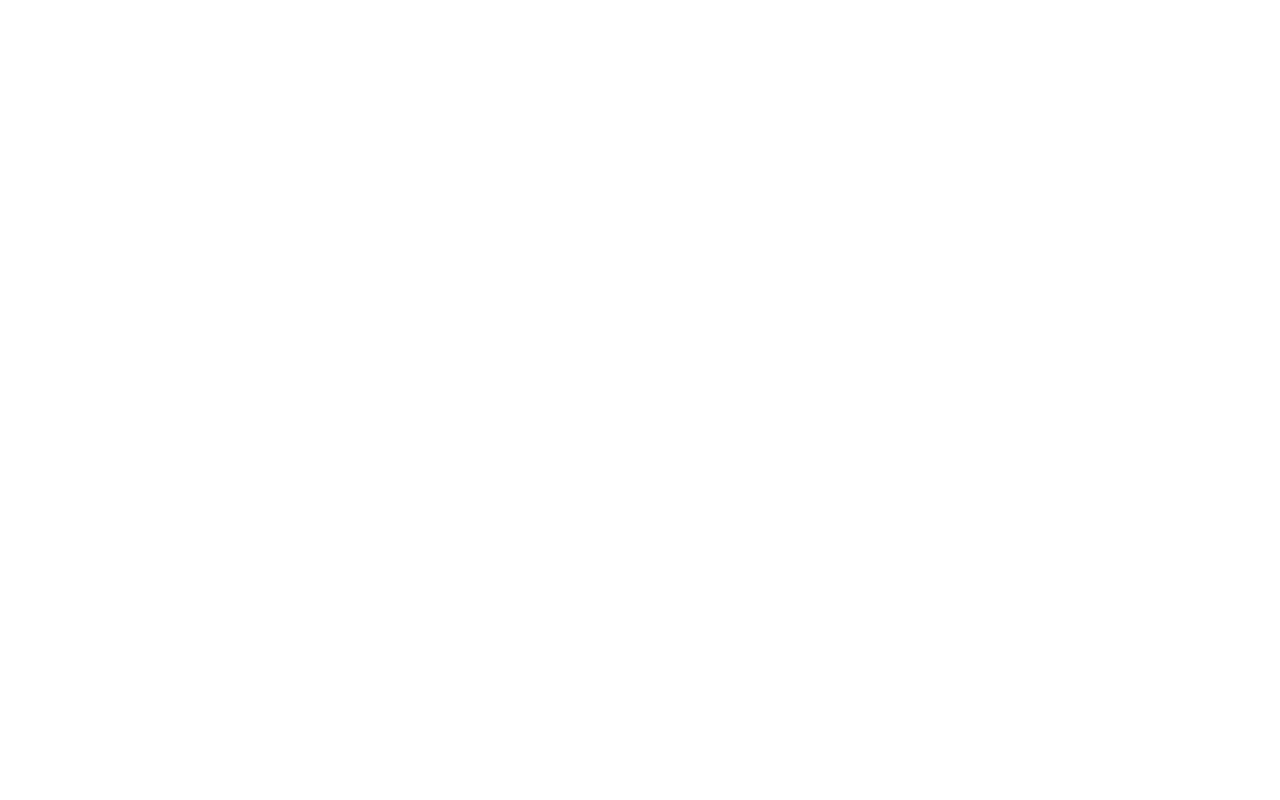
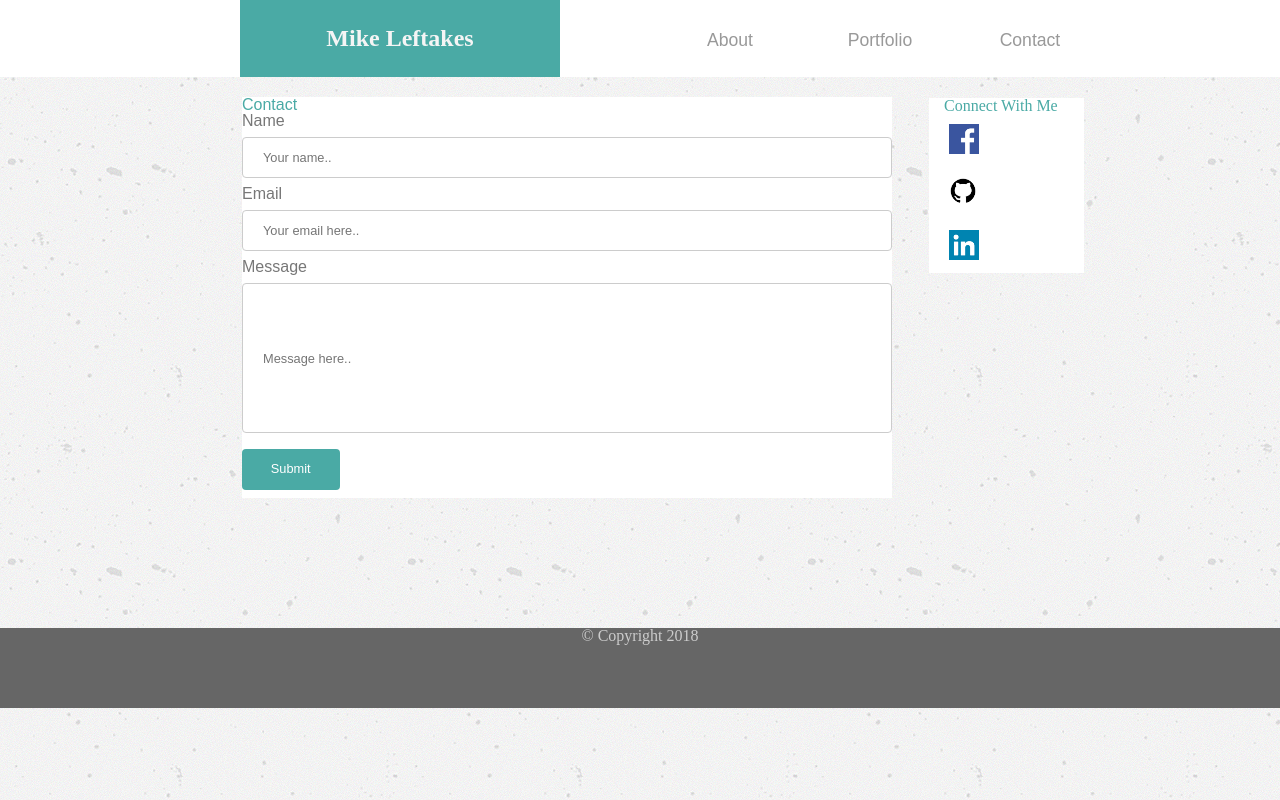
Before and after one commit to mleftakes/Bootstrap-Portfolio, a plain HTML site: page contact.html in a window 1280 px wide. Drawn offline with nearby package versions, Linux system fonts and the light colour scheme.

Commit message:
friday files

```diff
--- a/assets/css/style.css
+++ b/assets/css/style.css
@@ -38,7 +38,7 @@ body {
 } */
 
 body {
-    background-image: url("concrete-texture.png");
+    background-image: url("../images/concrete-texture.png");
 }
 
 .container-fluid {
@@ -107,20 +107,20 @@ h1 {
     padding-bottom: 40px;
     margin-bottom: 20px;
 }
-img {
+/* img {
     display: block;
     margin-left: auto;
     margin-right: auto;
     width: 40%;
 
-}
+} */
 
 ul {
     list-style-type: none;
 }
 h2 {
-    font-size: 1.3em;
     padding-bottom: 25px;
+    font-size: 20px;
 }
 
 header {
@@ -196,22 +196,24 @@ header {
     max-width: 100%;
 }
 
-/* The following styles are specific to the portfolio page */
-/* .icon {
+.image-wrapper {
     position: relative;
-    margin: 5px 5px 5px 5px;
-    cursor: pointer;
-    transition: all .8s ease;
-} */
-/* Make thumbnail larger when hovered. */
-/* .icon:hover {
-    transform: scale(1.3);
-} */
+    width: 250px;
+    float: left;
+}
 
-/* .icon img { */
-    /* max-width: 270px; */
-    /* max-width: 100%;
-} */
+.image-wrapper p {
+    position: absolute;
+    bottom: 0;
+    left: 0;
+    padding-top: 10px;
+    padding-bottom: 10px;
+    border: 1px solid #FFF;
+    width: 250px;
+    color: #FFF;
+    background-color: #4aaaa5;
+    text-align: center;
+}
 
 .left {
     float: left;
@@ -261,12 +263,12 @@ input {
     padding: 8px 16px 8px 16px;
     cursor: pointer;
 }
-/* The following styles are for the sidebar on the right that is on all pages. */
+
 #sideBar {
     background-color: white;
     float: right;
     margin-bottom: 50px;
-    width: 175px;
+    width: 155px;
     margin-right: 10%;
     margin-top: 20px;
 }
@@ -349,11 +351,56 @@ footer {
 /* Content displayed in the main box to the left of the screen. */
 #mainContent {
     width: 100%;
-    padding: 40px 30px 40px 30px;
     margin-bottom: 50px;
     background-color: white;
     float: left;
     font-family: 'Arial', 'Helvetica Neue', Helvetica, sans-serif;
     color: #777777;
     margin-top: 20px;
+    width: 650px;
+    margin-left: 20%;
 }
+
+.icon {
+    width: 50px;
+    height: 50px;
+    margin-left: 10px;
+    margin-right: 10px;
+    padding: 10px;
+}
+
+input[type=text], select {
+    width: 100%;
+    padding: 12px 20px;
+    margin: 8px 0;
+    display: inline-block;
+    border: 1px solid #ccc;
+    border-radius: 4px;
+    box-sizing: border-box;
+}
+
+input[type=submit] {
+    width: 15%;
+    background-color: #4aaaa5;
+    color: white;
+    padding: 14px 20px;
+    margin: 8px 0;
+    border: none;
+    border-radius: 4px;
+    cursor: pointer;
+}
+
+input[type=message], select {
+    width: 100%;
+    padding: 12px 20px;
+    margin: 8px 0;
+    display: inline-block;
+    border: 1px solid #ccc;
+    border-radius: 4px;
+    box-sizing: border-box;
+    height: 150px;
+}
+
+input[type=submit]:hover {
+    background-color: #45a049;
+}
--- a/contact.html
+++ b/contact.html
@@ -0,0 +1,181 @@
+<!DOCTYPE html>
+<html lang="en">
+
+<head>
+    <meta charset="UTF-8">
+    <meta name="viewport" content="width=device-width, initial-scale=1.0">
+    <meta http-equiv="X-UA-Compatible" content="ie=edge">
+    <title>Portfolio</title>
+
+    <link rel="stylesheet" href="https://maxcdn.bootstrapcdn.com/bootstrap/4.0.0/css/bootstrap.min.css" integrity="sha384-Gn5384xqQ1aoWXA+058RXPxPg6fy4IWvTNh0E263XmFcJlSAwiGgFAW/dAiS6JXm"
+        crossorigin="anonymous">
+
+
+    <link rel="stylesheet" href="assets/css/style.css">
+    <link rel="stylesheet" href="assets/css/reset.css">
+
+</head>
+
+
+<body>
+
+    <header>
+        <section class="container-fluid">
+            <div class="row">
+                <div class="col-md-1 col-sm-auto"></div>
+                <div class="col-md-4 col-sm-12" id="myName">
+                    Mike Leftakes
+                </div>
+                <div class="col-md-1 col-sm-auto"></div>
+                <nav class="col-md-6 col-sm-12">
+                    <div class="container">
+                        <div class="row">
+                            <div class="navButton col" id="aboutButton">
+                                <a href="about.html">About</a>
+                            </div>
+                            <div class="navButton col" id="portButton">
+                                <a href="portfolio.html">Portfolio</a>
+                            </div>
+                            <div class="navButton col" id="contactButton">
+                                <a href="contact.html">Contact</a>
+                            </div>
+                        </div>
+                    </div>
+                </nav>
+            </div>
+        </section>
+    </header>
+
+
+    <!-- <nav class="navbar navbar-default">
+    <div class="container-fluid">
+
+        <div class="navbar-header">
+            <a href="#">Mike</a>
+        </div>
+
+        <ul class="nav navbar-nav navbar-right">
+            <li>
+                <a href="#">About</a>
+            </li>
+            <li>
+                <a href="#">Contact</a>
+            </li>
+            <li>
+                <a href="#">Portfolio</a>
+            </li>
+
+        </ul>
+    </div>
+
+    </div>
+
+</nav> -->
+
+    <!-- <div class="container-fluid">
+        <h1>About Me</h1>
+        <p>Resize the browser window to see the effect.</p>
+        <p>The columns will automatically stack on top of each other when the screen is less than 768px wide.</p>
+        <div class="row">
+          <div class="col-md-6">
+                <img src="https://media.licdn.com/dms/image/C4E03AQEl3QICBIepeQ/profile-displayphoto-shrink_200_200/0?e=1526688000&v=alpha&t=O_ZUADxKR6jB-AxgHqWar84hwZzKvnc0vFlYY1lg6Ac">
+            </div>
+          <div class="col-md-4">
+                <p>Lorem, ipsum dolor sit amet consectetur adipisicing elit. Dolor repudiandae esse in facilis nam, culpa, aspernatur maiores recusandae harum quaerat magni! Neque vero sed, voluptatum deserunt eveniet officiis quisquam nesciunt?</p>
+
+                <p>Lorem ipsum dolor sit amet consectetur adipisicing elit. Et natus corporis architecto perspiciatis, nam unde nulla temporibus, iste iusto inventore debitis laboriosam dicta quasi hic? Neque perferendis ad ratione qui?</p>
+
+                <p>Lorem, ipsum dolor sit amet consectetur adipisicing elit. Animi, tempore hic voluptatibus qui nobis non, obcaecati earum assumenda esse error ipsa perferendis sint eaque? Possimus fugit unde aperiam eveniet odio.</p>
+
+            </div>
+            </div>
+
+            <div class="col-md-4">
+                    <div class="panel panel-default">
+                      <div class="panel-heading">
+                        <h3 class="panel-title">Panel</h3>
+                      </div>
+                      <div class="panel-body">
+                        Panel content
+                      </div>
+                    </div>
+                  </div>
+                </div>
+              </div> -->
+
+
+    <div class="container" id="bodyContent">
+        <div class="col-md-8 col-xs-12">
+            <section id="mainContent">
+                <div class="wrapper">
+                    <section id="left-column">
+                        <h2>Contact</h2>
+                        <form action="/action_page.php">
+                            <label for="fname">Name</label>
+                            <input type="text" id="fname" name="firstname" placeholder="Your name..">
+
+                            <label for="lname">Email</label>
+                            <input type="text" id="lname" name="lastname" placeholder="Your email here..">
+
+                            <label for="country">Message</label>
+                            <input type="message" id="lname" name="lastname" placeholder="Message here..">
+
+                            <input type="submit" value="Submit">
+                        </form>
+                    </section>
+
+                </div>
+            </section>
+
+        </div>
+
+        </section>
+
+    <section class="col-md-4 col-xs-12" id="sideBar">
+            <div class="row">
+                <h2 class="col-12">Connect With Me</h2>
+            </div>
+            <div class="row">
+                <ul>
+                    <li>
+                        <a href="https://www.facebook.com/mleftakes" target="_blank">
+                            <img class="icon" src="assets/images/facebook.png" alt="facebook" />
+                        </a>
+                    </li>
+                    <li>
+                        <a href="https://github.com/mleftakes" target="_blank">
+                            <img class="icon" src="assets/images/github.png" alt="github" />
+                        </a>
+                    </li>
+
+                    <li>
+                        <a href="https://www.linkedin.com/in/mikeleftakes/" target="_blank">
+                            <img class="icon" src="assets/images/linkedin.png" alt="linkedin" />
+                        </a>
+                    </li>
+
+                </ul>
+            </div>
+        </section>
+
+
+    </div>
+    <!--End the variable content for index.html | porfolio.html | contact.html -->
+    <!--This section will act as a sidebar and repeat itself on all three html pages. -->
+
+    </div>
+    <div class="push"></div>
+    </div>
+    <footer>
+        <p id="copyright">
+            &copy; Copyright 2018
+        </p>
+    </footer>
+</body>
+
+</html>
+
+
+
+
+</html>
```
Also changed, not shown: index.html (+17 -70 lines), portfolio.html (+177 -0 lines).
